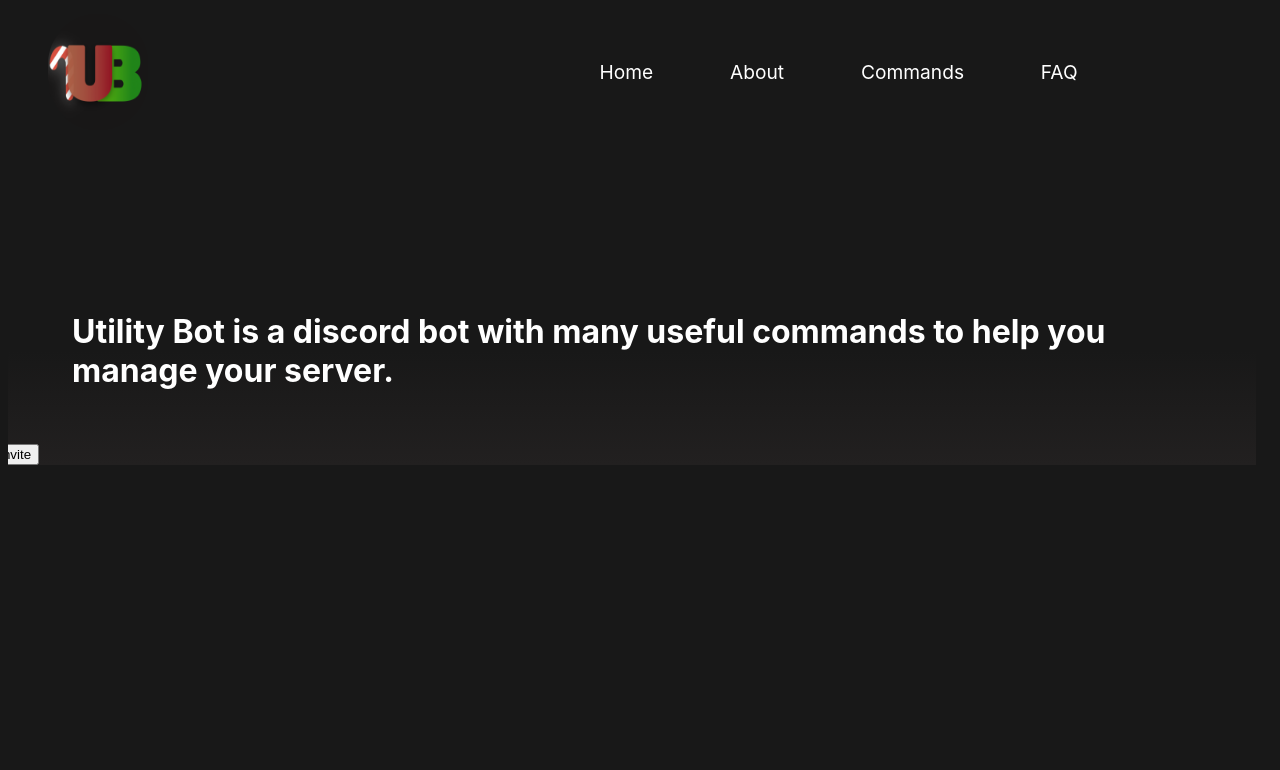
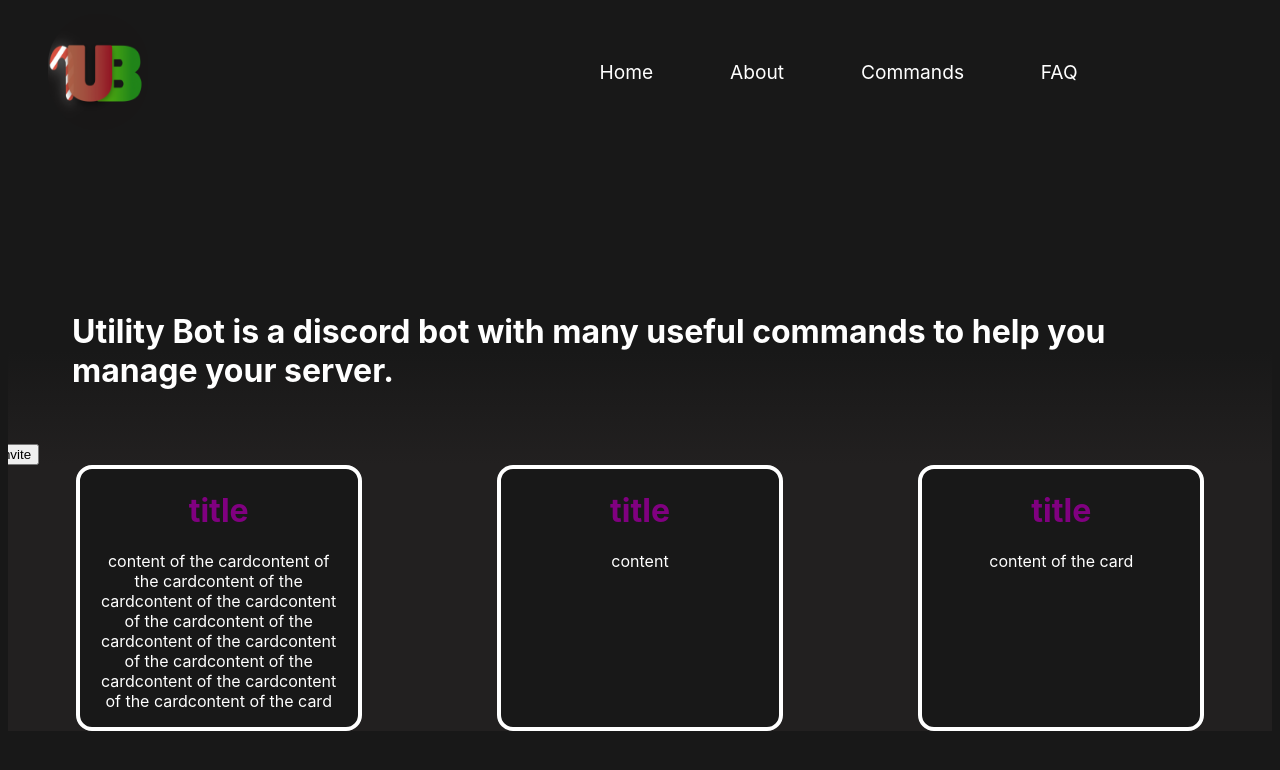
Before and after one commit to PineappleRind/utility-bot-website, a React (Create React App) app in the folder utility-bot-website/: page /home in a window 1280 px wide. Shown: the top 770 px of the page. Built offline with nearby package versions, Linux system fonts and the light colour scheme.

Commit message:
added cards
just specify the title in the props of the card component and the content as the children

```diff
--- a/utility-bot-website/src/App.css
+++ b/utility-bot-website/src/App.css
@@ -5,7 +5,6 @@
 }
 
 .section-container {
-  width: 100%;
   background-color: var(--black);
   background-image: linear-gradient(var(--black) 75%, var(--gray));
   display: flex;
@@ -68,6 +67,19 @@
 .line-3 {
   top: 4rem;
 }
+.cards {
+  background-color: var(--gray);
+  display: flex;
+  justify-content: space-around;
+}
+.card-container {
+  text-align: center;
+  background-color: var(--black);
+
+  width: 22%;
+  border: 4px solid white;
+  border-radius: 1rem;
+}
 
 .mobile-navbar {
   list-style: none;
@@ -92,6 +104,7 @@ a {
   text-decoration: none;
 }
 a:hover {
+  animation: cubic-bezier(0.55, 0.055, 0.675, 0.19);
   text-decoration: underline;
 }
 .invite-button {
@@ -124,6 +137,15 @@ a:hover {
   padding: 0 1rem;
 }
 @media (max-width: 720px) {
+  .cards{
+    align-items: center;
+    flex-flow: column;
+  }
+  .card-container{
+
+    width: 80%;
+    margin-bottom: 3rem ;
+  }
   .nav-items {
     display: none;
   }
--- a/utility-bot-website/src/Components/Home.js
+++ b/utility-bot-website/src/Components/Home.js
@@ -1,8 +1,8 @@
 import RippleButton from "./RippleButton";
-
+import Card from "./card";
 const Home = () => {
   return (
-    <div>
+    <div style={{ backgroundColor: "var(--grey)" }}>
       <div className="section-container">
         <div>
           <h1 className="section-content">
@@ -12,6 +12,16 @@ const Home = () => {
           <RippleButton content="invite" />
         </div>
       </div>
+      <div className="cards">
+        <Card title="title">
+          content of the cardcontent of the cardcontent of the cardcontent of
+          the cardcontent of the cardcontent of the cardcontent of the
+          cardcontent of the cardcontent of the cardcontent of the cardcontent
+          of the cardcontent of the card
+        </Card>
+        <Card title="title">content</Card>
+        <Card title="title">content of the card</Card>
+      </div>
     </div>
   );
 };
--- /dev/null
+++ b/utility-bot-website/src/components/card.js
@@ -0,0 +1,10 @@
+const Card = (props) => {
+  return (
+    <div className="card-container">
+      <h1 style={{color:"purple"}}>{props.title}</h1>
+      <p style={{margin: "1rem 1rem"}}>{props.children}</p>
+    </div>
+  );
+};
+
+export default Card;
```
Also changed, not shown: 1 other file (tests, documents, lock files or other folders).
